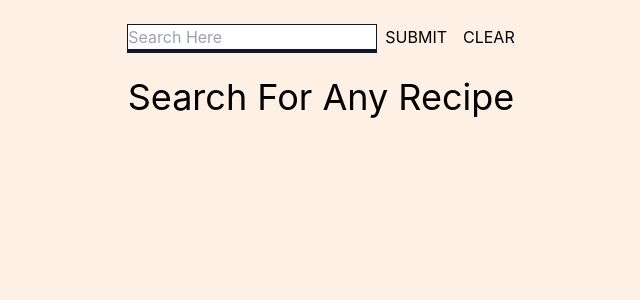
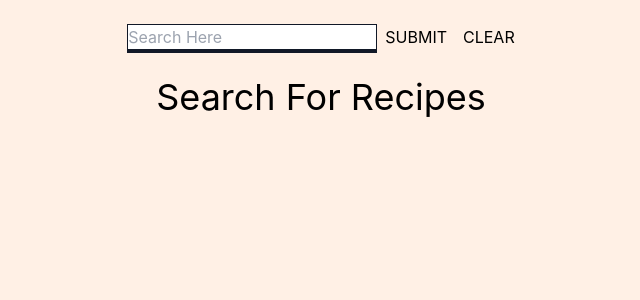
Before and after one commit to Tesvin/RecipeApp, a React (Create React App) app: page / in a window 1280 px wide. Shown: the top 300 px of the page, without its empty margins (319-959 px from the left). Built offline with nearby package versions, Linux system fonts and the light colour scheme; a web font is replaced by a local one.

Commit message:
recipe app

```diff
--- a/src/App.css
+++ b/src/App.css
@@ -11,6 +11,7 @@ body {
   background-color: #FFF0E5;
   font-family: Apercu, -apple-system, BlinkMacSystemFont, "Segoe UI", Roboto, Ubuntu, Cantarell, "Fira Sans", "Droid Sans", "Helvetica Neue", sans-serif;
 }
+
 
 /* .element {
   margin-block: 2rem;
--- a/src/App.js
+++ b/src/App.js
@@ -1,66 +1,63 @@
-import { useState, useEffect } from 'react';
-import SearchBar from './components/SearchBar';
-import './App.css';
-import Gallery from './components/Gallery';
+import { useState, useEffect } from "react";
+import SearchBar from "./components/SearchBar";
+import "./App.css";
+import Gallery from "./components/Gallery";
 
 function App() {
-
   let [endPoint, setEndPoint] = useState("");
   let [container, setContainer] = useState([]);
-  let [message, setMessage] = useState("")
 
-  const options = {
-    method: "GET",
-    headers: {
-      "X-RapidAPI-Key": "a341921e01msh06705c8228a50b8p1c874bjsnb51333fe1d85",
-      "X-RapidAPI-Host": "spoonacular-recipe-food-nutrition-v1.p.rapidapi.com",
-    },
-  };
-
+  // const options = {
+  //   method: "GET",
+  //   headers: {
+  //     "X-RapidAPI-Key": "a341921e01msh06705c8228a50b8p1c874bjsnb51333fe1d85",
+  //     "X-RapidAPI-Host": "spoonacular-recipe-food-nutrition-v1.p.rapidapi.com",
+  //   },
+  // };
 
   useEffect(() => {
-    const API_URL = `https://api.spoonacular.com/food/site/search?query=`
-
+    const API_URL = `https://api.spoonacular.com/food/site/search?query=`;
 
     if (endPoint) {
       const fetchData = async () => {
-      const response = await fetch(API_URL + endPoint + '&apiKey=' + process.env.REACT_APP_API_KEY)
-      const resData = await response.json()
+        const response = await fetch(
+          API_URL + endPoint + "&apiKey=" + process.env.REACT_APP_API_KEY
+        );
+        const resData = await response.json();
         if (resData.Recipes.length > 0) {
-        setContainer(resData.Recipes)
-        document.title = `${endPoint} recipe`
-        console.log(resData.Recipes)
+          setContainer(resData.Recipes);
+          document.title = `${endPoint} recipe`;
+          console.log(resData.Recipes);
         } else {
-        window.alert('Not Found')
+          window.alert("Not Found");
         }
+      };
+      fetchData();
     }
-    fetchData()
-  }
-}, [endPoint])
+  }, [endPoint]);
 
   // const onChangeHandler = (e) => {
   //   setEndPoint(e.target.value);
   // };
 
-  const submitHandler = (e, term) => {
+  const submitHandler = (e, endPoint) => {
     e.preventDefault();
-    setEndPoint(term);
+    setEndPoint(endPoint);
+    e.target.reset();
   };
 
   const clearData = () => {
-    setContainer([])
-  }
-
+    setContainer([]);
+  };
 
   return (
     <div className="App ">
-      <div className='mt-6'>
-        <SearchBar submitHandler={submitHandler} clearData={clearData}/>
+      <div className="mt-6">
+        <SearchBar submitHandler={submitHandler} clearData={clearData} />
       </div>
-      <h1 className='text-4xl mt-6 mb-8'>Search For Any Recipe</h1>
-     {message}
+      {/* <h1 className="text-4xl mt-6 mb-8">Search For Any Recipe</h1> */}
       <div>
-      <Gallery container={container}/>
+        <Gallery container={container} endPoint={endPoint}/>
       </div>
     </div>
   );
--- a/src/components/Gallery.jsx
+++ b/src/components/Gallery.jsx
@@ -12,6 +12,7 @@ const display = props.container.map((item, index) => {
 
   return (
     <div className='element'>
+      {props.container.length > 0 ? <h1 className="text-4xl mt-6 mb-8">{props.endPoint.toUpperCase()} RECIPES</h1> : <h1 className="text-4xl mt-6 mb-8">Search For Recipes</h1>}
         {display}
     </div>
   )
--- a/src/components/SearchBar.jsx
+++ b/src/components/SearchBar.jsx
@@ -10,8 +10,8 @@ const [finalEndPoint, setFinalEndPoint] = useState("")
         placeholder='Search Here'
         className='border-b-4 border border-gray-900'
         onChange={(e) => setFinalEndPoint(e.target.value)} />
-        <button className='pl-2 cursor-pointer' type="submit">SUBMIT</button>
-        <button className='pl-4 cursor-pointer' onClick={props.clearData}>CLEAR</button>
+        <button className='pl-2 cursor-pointer submit' type="submit">SUBMIT</button>
+        <button className='pl-4 cursor-pointer clear' onClick={props.clearData}>CLEAR</button>
       </form>
   )
 }
```
Lines whose indentation alone changed are shown as unchanged.
